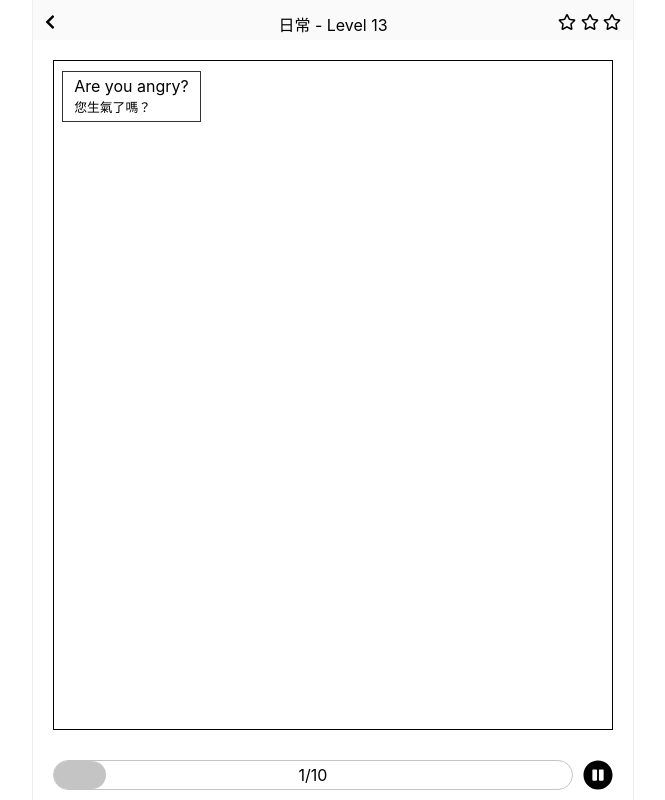
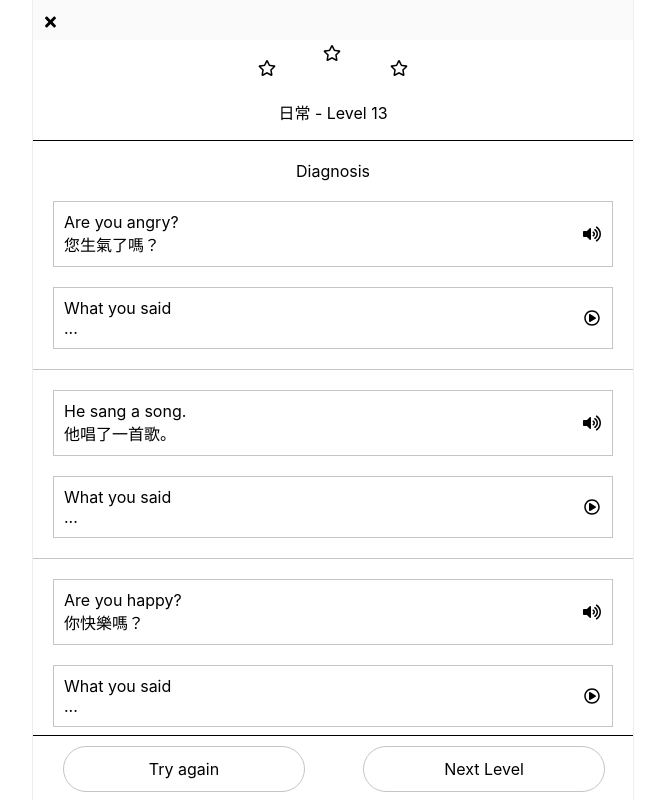
Before and after one commit to wangchou/echo-mori, a Svelte app: page / in a window 1280 px wide. Shown: the whole page, without its empty margins (307-972 px from the left). Built offline with nearby package versions, Linux system fonts and the light colour scheme; no server answers.

Commit message:
add GameResult Page

```diff
--- a/src/client/core/gameFlow.js
+++ b/src/client/core/gameFlow.js
@@ -1,6 +1,6 @@
 import { get } from 'svelte/store';
 
-import { messages, isPlaying, currentSetId, gameMode, displayMode, speed, voice1, voice2 } from '../data/states.js'
+import { messages, isPlaying, currentSetId, gameMode, displayMode, speed, voice1, voice2, route } from '../data/states.js'
 import { Voice, GameMode, DisplayMode, MessageType } from '../data/constants.js'
 import { sentenceSets, idToRow } from '../data/demoSets.js'
 
@@ -95,4 +95,5 @@ export const playGame = async (isDemo) => {
         await say(judgement, 1.0, Voice.enF1)
     }
     isPlaying.set(false)
+    route.set('/gameResult')
 }
--- a/src/client/data/states.js
+++ b/src/client/data/states.js
@@ -7,7 +7,7 @@ export const selectedTag = writable('日常')
 export const selectedSentenceId = writable(1854)
 export const isSupportRecognition = writable('webkitSpeechRecognition' in window)
 export const user = writable({})
-export const route = writable('/game')
+export const route = writable('/gameResult')
 
 // game status
 export const messages = writable([])        // Messenger 遊戲中的訊息
--- a/src/client/ui/App.svelte
+++ b/src/client/ui/App.svelte
@@ -3,6 +3,7 @@
     import TopicListPage from './TopicListPage.svelte'
     import LevelListPage from './LevelListPage.svelte'
     import LevelDetailPage from './LevelDetailPage.svelte'
+    import GameResultPage from './GameResultPage.svelte'
     import SentencePage from './SentencePage.svelte'
     import BrowserNotSupportBar from './components/BrowserNotSupportBar.svelte'
     import { currentSetId, user, route as _route } from '../data/states.js'
@@ -29,6 +30,8 @@
     <SentencePage />
 {:else if route === '/game'}
     <GamePage />
+{:else if route === '/gameResult'}
+    <GameResultPage />
 {/if}
 
 <BrowserNotSupportBar />
--- /dev/null
+++ b/src/client/ui/GameResultPage.svelte
@@ -0,0 +1,163 @@
+<script>
+    import TopBar from './components/TopBar.svelte'
+    import { route } from '../data/states.js'
+    import FlexDiv from './components/FlexDiv.svelte'
+    import { sentenceSets, idToRow } from '../data/demoSets.js'
+    import {
+        selectedSentenceId,
+        currentSetId,
+        selectedTag as _selectedTag,
+    } from '../data/states.js'
+
+    var sid = undefined
+    selectedSentenceId.subscribe(v => {
+        sid = v
+    })
+    var currentSet = {}
+    currentSetId.subscribe(id => {
+        currentSet = sentenceSets.filter(set => set.id == id)[0]
+    })
+    var selectedTag = undefined
+    _selectedTag.subscribe(v => {
+        selectedTag = v
+    })
+    $: sets = sentenceSets
+        .filter(set => selectedTag == set.tag)
+        .sort((set1, set2) => set2.tagIndex - set1.tagIndex)
+</script>
+
+<FlexDiv style="position: relative">
+    <TopBar closeOnly={true} backRoute={'/levels'} />
+    <div class="gameStars">
+        <br />
+        <div class="center">
+            <i class="far fa-star leftStar" />
+            <i class="far fa-star topStar" />
+            <i class="far fa-star rightStar" />
+        </div>
+        <div class="center">{`${currentSet.tag} - Level ${currentSet.tagIndex}`}</div>
+    </div>
+    <div class="centerContent">
+        <div class="contentTitle">Diagnosis</div>
+        {#each currentSet.sentenceIds as sid}
+            <div class="sentenceCard clickable">
+                {idToRow[sid].en}
+                <br />
+                {idToRow[sid].ch}
+                <div class="rightCenter">
+                    <i class="fas fa-volume-up" />
+                </div>
+            </div>
+            <div class="sentenceCard clickable">
+                What you said
+                <br />
+                ...
+                <div class="rightCenter">
+                    <i class="far fa-play-circle" />
+                </div>
+            </div>
+            {#if sid != currentSet.sentenceIds.slice(-1)[0]}
+                <div class="separator" />
+            {/if}
+        {/each}
+    </div>
+    <div class="bottomBar">
+        <div
+            class="halfButton prevPosition clickable"
+            on:click={() => {
+                route.set('/game')
+            }}>
+            Try again
+        </div>
+        <div
+            class="halfButton nextPosition clickable"
+            on:click={() => {
+                var nextSetId = (currentSet.tagIndex + 2) % sets.length
+                currentSetId.set(nextSetId)
+                route.set('/game')
+            }}>
+            Next Level
+        </div>
+    </div>
+</FlexDiv>
+
+<style>
+    .gameStars {
+        position: relative;
+        width: 100%;
+        height: 100px;
+        border-bottom: 1px solid black;
+    }
+    .center {
+        position: relative;
+        width: 150px;
+        height: 40px;
+        text-align: center;
+        margin: 0px auto;
+    }
+    .leftStar {
+        position: absolute;
+        left: 0px;
+    }
+    .topStar {
+        position: absolute;
+        top: -15px;
+        left: 65px;
+    }
+    .rightStar {
+        position: absolute;
+        right: 0px;
+    }
+    .centerContent {
+        flex-grow: 1;
+        flex-basis: 0;
+        overflow-y: scroll;
+    }
+    .contentTitle {
+        width: 100%;
+        padding: 20px 0px 0px;
+        text-align: center;
+    }
+    .sentenceCard {
+        position: relative;
+        padding: 10px;
+        margin: 20px 20px 20px 20px;
+        border: 1px solid #c4c4c4;
+        padding-right: 20px;
+    }
+    .separator {
+        border-top: 1px solid #c4c4c4;
+    }
+    .rightCenter {
+        position: absolute;
+        right: 0px;
+        top: 0px;
+        width: 40px;
+        height: 100%;
+        display: flex;
+        align-items: center;
+        justify-content: center;
+    }
+    .bottomBar {
+        position: relative;
+        box-sizing: border-box;
+        width: 100%;
+        height: 65px;
+        padding: 10px 30px;
+        border-top: 1px solid black;
+    }
+    .halfButton {
+        position: absolute;
+        padding: 12px 0;
+        width: 40%;
+        text-align: center;
+        border-radius: 24px;
+        border: 1px solid #c4c4c4;
+    }
+    .prevPosition {
+        left: 5%;
+    }
+    .nextPosition {
+        left: 55%;
+    }
+</style>
--- a/src/client/ui/LevelDetailPage.svelte
+++ b/src/client/ui/LevelDetailPage.svelte
@@ -8,7 +8,6 @@
     import FlexDiv from './components/FlexDiv.svelte'
 
     var currentSet = {}
-    var isShowContent = true
     currentSetId.subscribe(id => {
         currentSet = sentenceSets.filter(set => set.id == id)[0]
     })
```
